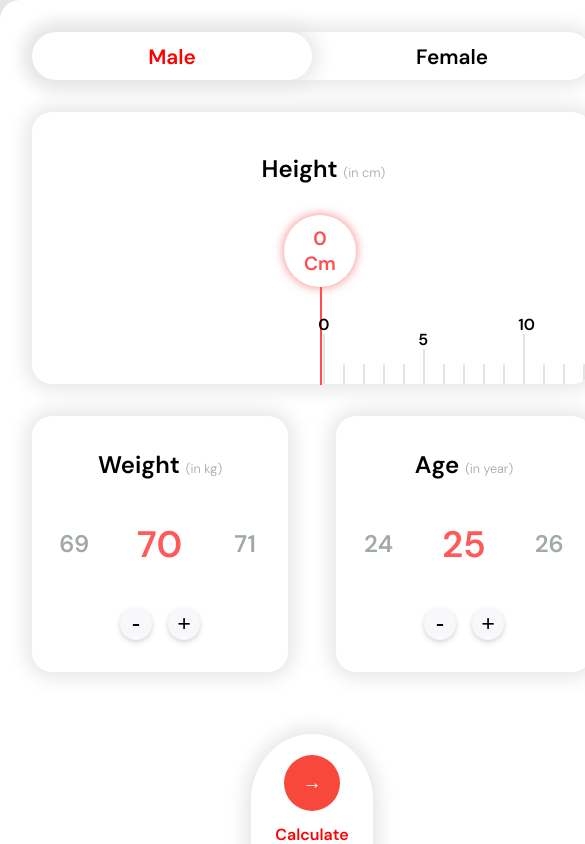
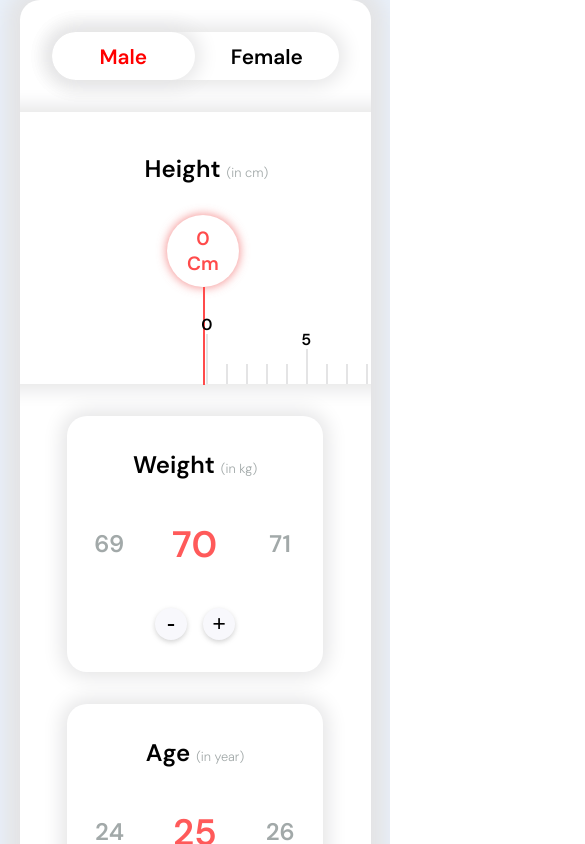
Before and after one commit to algndy/CognoRise-Infotech, a React (Vite) app in the folder bmi-calculator/: page / in a window 390 px wide. Shown: the top 844 px of the page, 585 px wide, since content can reach past the window. Built offline with nearby package versions, Linux system fonts and the light colour scheme.

Commit message:
enhance media query for app

```diff
--- a/bmi-calculator/src/App.module.css
+++ b/bmi-calculator/src/App.module.css
@@ -38,3 +38,17 @@
   color: red;
   font-weight: 600;
 }
+
+@media screen and (max-width: 630px) {
+  .app {
+    min-width: 100%;
+  }
+  .app main {
+    width: 90%;
+    overflow: hidden;
+  }
+  .slideButtonsContainer {
+    justify-content: center;
+    gap: 2rem;
+  }
+}
```
